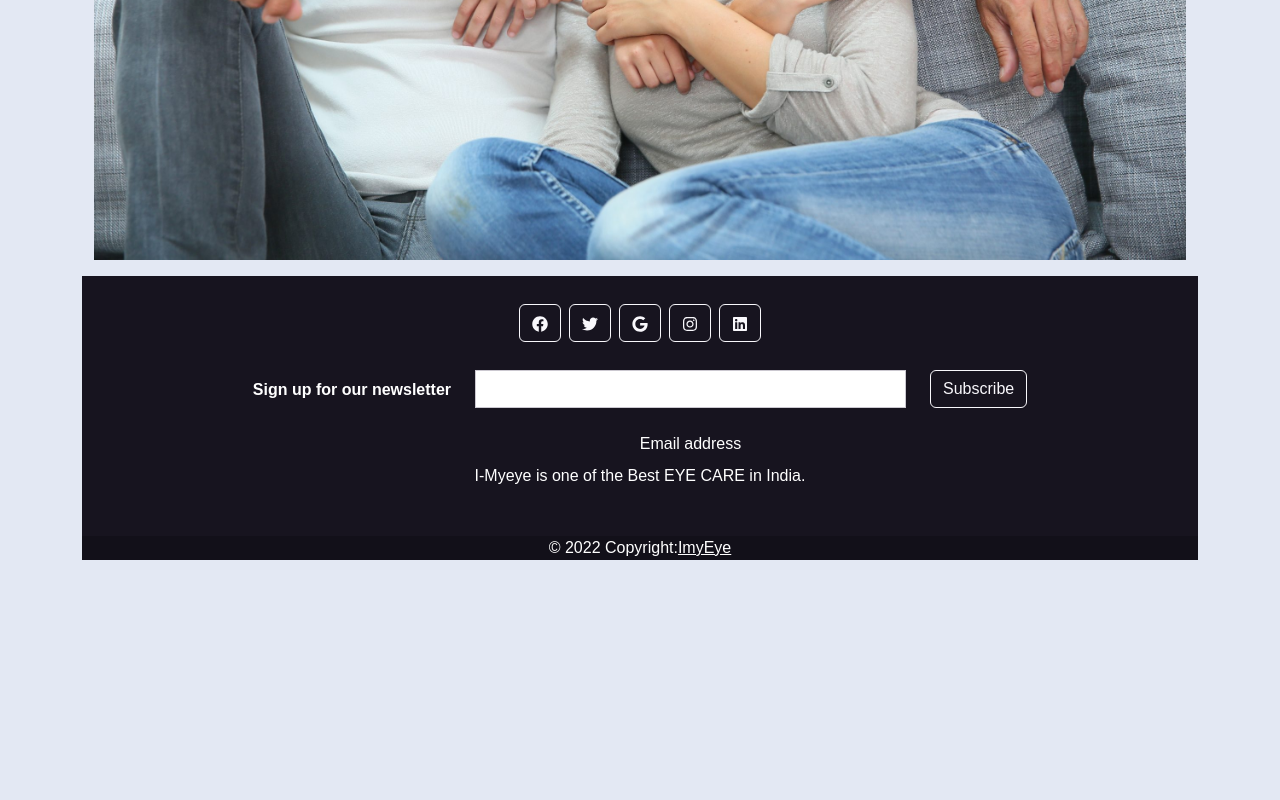
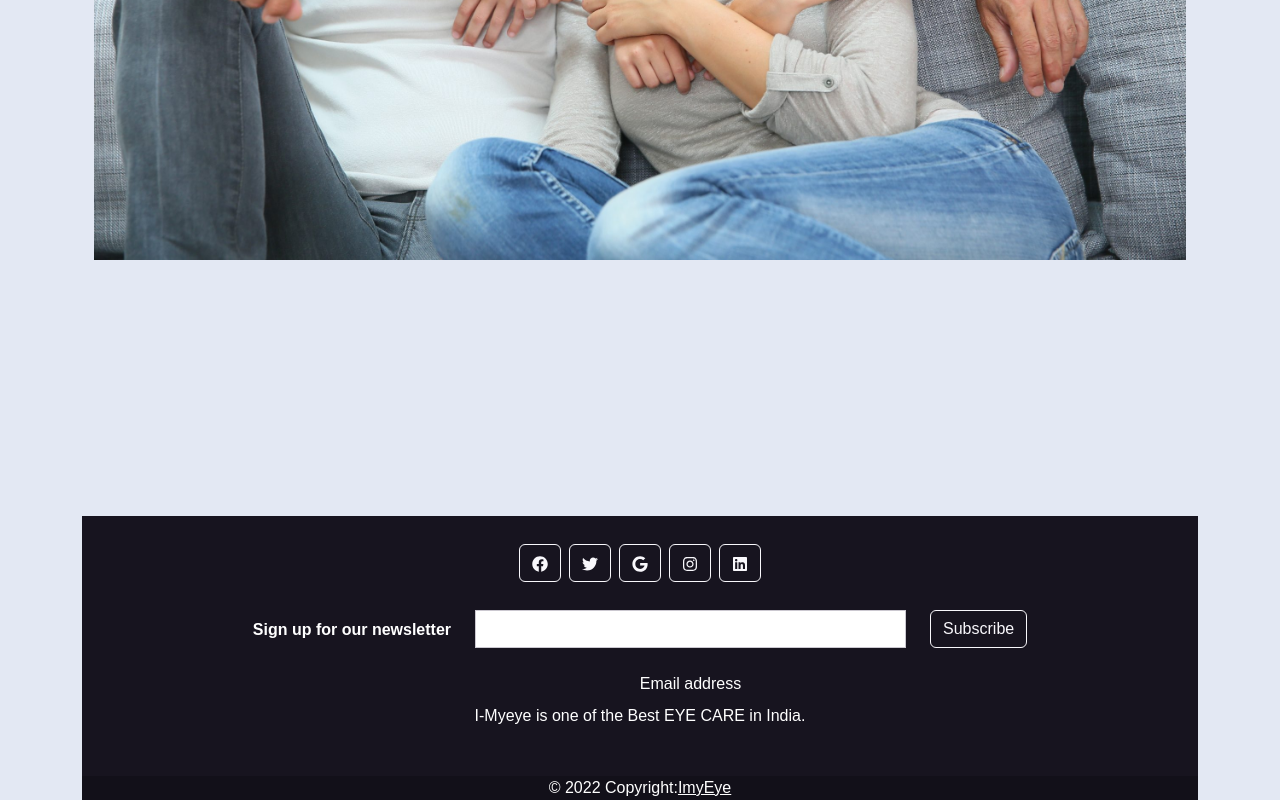
Before and after one commit to pilot-satyam/MedicalProject, a React (Create React App) app in the folder MedicalProjects/frontend/: page / in a window 1280 px wide. Shown: the part 1279-2079 px from the top of the page. Before the commit the page ends 1879 px from the top, so only its background shows below. Built offline with nearby package versions, Linux system fonts and the light colour scheme.

Commit message:
Few Changes

```diff
--- a/MedicalProjects/frontend/src/Components/Content.js
+++ b/MedicalProjects/frontend/src/Components/Content.js
@@ -3,7 +3,7 @@
 import '../Style/Global.css';
 import { Button } from "react-bootstrap";
 import { Container } from "reactstrap";
-import {FontAwesomeIcon} from '@fortawesome/react-fontawesome';
+// import {FontAwesomeIcon} from '@fortawesome/react-fontawesome';
 
 const Content = ({ myData }) => {
   const { name } = myData;
@@ -16,7 +16,7 @@
 
 
             <h1 className="centerIt mt-5">
-            <FontAwesomeIcon icon="fas fa-heading "/>
+            {/* <FontAwesomeIcon icon="fas fa-heading "/> */}
             {name} &nbsp;
 
 
--- a/MedicalProjects/frontend/src/Components/FooterOne.js
+++ b/MedicalProjects/frontend/src/Components/FooterOne.js
@@ -71,10 +71,10 @@
 // import {FontAwesomeIcon} from '@fortawesome/react-fontawesome'
 // import{faFacebook} from 'fortawesome/free-brands-svg-icons'
 
-export default function App() {
+function FooterOne(){
   return (
     // const icon = <FontAwesomeIcon icon = {faFacebook} />
-    <MDBFooter className='text-center' color='white' bgColor='dark'>
+    <MDBFooter id ="footer" className='text-center' color='white' bgColor='dark'>
       <MDBContainer className='p-4'>
         <section className='mb-4'>
           <MDBBtn outline color="light" floating className='m-1' href='https://www.facebook.com/' role='button'>
@@ -125,118 +125,6 @@
            I-Myeye is one of the Best EYE CARE in India.
           </p>
         </section>
-
-        {/* <section className=''>
-          <MDBRow>
-            <MDBCol lg='3' md='6' className='mb-4 mb-md-0'>
-              <h5 className='text-uppercase'>Links</h5>
-
-              <ul className='list-unstyled mb-0'>
-                <li>
-                  <a href='#!' className='text-white'>
-                    Link 1
-                  </a>
-                </li>
-                <li>
-                  <a href='#!' className='text-white'>
-                    Link 2
-                  </a>
-                </li>
-                <li>
-                  <a href='#!' className='text-white'>
-                    Link 3
-                  </a>
-                </li>
-                <li>
-                  <a href='#!' className='text-white'>
-                    Link 4
-                  </a>
-                </li>
-              </ul>
-            </MDBCol>
-
-            <MDBCol lg='3' md='6' className='mb-4 mb-md-0'>
-              <h5 className='text-uppercase'>Links</h5>
-
-              <ul className='list-unstyled mb-0'>
-                <li>
-                  <a href='#!' className='text-white'>
-                    Link 1
-                  </a>
-                </li>
-                <li>
-                  <a href='#!' className='text-white'>
-                    Link 2
-                  </a>
-                </li>
-                <li>
-                  <a href='#!' className='text-white'>
-                    Link 3
-                  </a>
-                </li>
-                <li>
-                  <a href='#!' className='text-white'>
-                    Link 4
-                  </a>
-                </li>
-              </ul>
-            </MDBCol>
-
-            <MDBCol lg='3' md='6' className='mb-4 mb-md-0'>
-              <h5 className='text-uppercase'>Links</h5>
-
-              <ul className='list-unstyled mb-0'>
-                <li>
-                  <a href='#!' className='text-white'>
-                    Link 1
-                  </a>
-                </li>
-                <li>
-                  <a href='#!' className='text-white'>
-                    Link 2
-                  </a>
-                </li>
-                <li>
-                  <a href='#!' className='text-white'>
-                    Link 3
-                  </a>
-                </li>
-                <li>
-                  <a href='#!' className='text-white'>
-                    Link 4
-                  </a>
-                </li>
-              </ul>
-            </MDBCol>
-
-            <MDBCol lg='3' md='6' className='mb-4 mb-md-0'>
-              <h5 className='text-uppercase'>Links</h5>
-
-              <ul className='list-unstyled mb-0'>
-                <li>
-                  <a href='#!' className='text-white'>
-                    Link 1
-                  </a>
-                </li>
-                <li>
-                  <a href='#!' className='text-white'>
-                    Link 2
-                  </a>
-                </li>
-                <li>
-                  <a href='#!' className='text-white'>
-                    Link 3
-                  </a>
-                </li>
-                <li>
-                  <a href='#!' className='text-white'>
-                    Link 4
-                  </a>
-                </li>
-              </ul>
-            </MDBCol>
-          </MDBRow>
-        </section> */}
       </MDBContainer>
       <div className='text-center' style={{ backgroundColor: 'rgba(0, 0, 0, 0.2)' }}>
         © 2022 Copyright:
@@ -245,5 +133,13 @@
         </a>
       </div>
     </MDBFooter>
+
+
+  // footer{
+  //   padding:14rem 0 9rem 0;
+
+  // }
+
   );
 }
+export default FooterOne;
--- a/MedicalProjects/frontend/src/pages/Login.js
+++ b/MedicalProjects/frontend/src/pages/Login.js
@@ -28,12 +28,14 @@
                             label="Email address"
                             className="mb-3"
                         >
-                            <Form.Control type="email" placeholder="name@example.com" />
+                            <Form.Control type="email" placeholder="email" />
                         </FloatingLabel>
                         {/* <MDBInput label='Email' type='text' id='formWhite' contrast /> */}
                         <FloatingLabel controlId="floatingPassword" label="Password">
-                            <Form.Control type="password" placeholder="Password" />
+                            <Form.Control type="password" placeholder="password" />
                         </FloatingLabel>
+
+                        <br></br>
 
                     <Container className='text-center'>
                         <Button color="dark" outline>Login</Button>
```
